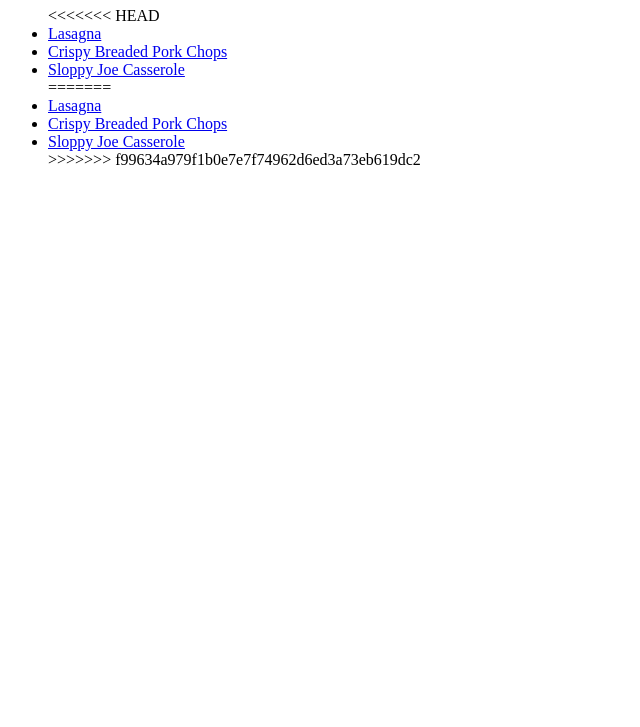
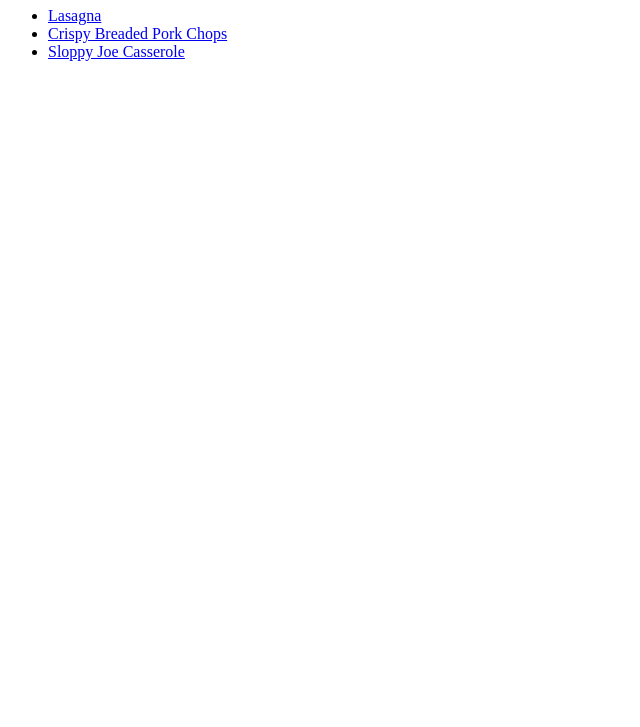
Before and after one commit to rami905/odin-recipes, a plain HTML site: page index.html in a window 1280 px wide. Shown: the part 73-800 px from the top of the page, without its empty margins (0-640 px from the left). Drawn offline with Linux system fonts and the light colour scheme.

Commit message:
final fixing of links

```diff
--- a/index.html
+++ b/index.html
@@ -10,15 +10,9 @@
     <h1>Odin recipes</h1>
     <ul>
 
-<<<<<<< HEAD
     <li><a href="recipes/lasagna.html">Lasagna</a></li>
     <li><a href="recipes/Crispy_Breaded_Pork_Chops.html">Crispy Breaded Pork Chops</a></li>
     <li><a href="recipes/Sloppy_Joe_Casserole.html">Sloppy Joe Casserole</a></li>
-=======
-    <li><a href="https://github.com/rami905/odin-recipes/blob/main/recipes/lasagna.html">Lasagna</a></li>
-    <li><a href="/home/rami/Desktop/the_odin_project/odin-recipes/recipes/Crispy_Breaded_Pork_Chops.html">Crispy Breaded Pork Chops</a></li>
-    <li><a href="/home/rami/Desktop/the_odin_project/odin-recipes/recipes/Sloppy_Joe_Casserole.html">Sloppy Joe Casserole</a></li>
->>>>>>> f99634a979f1b0e7e7f74962d6ed3a73eb619dc2
 
     </ul>
 
```
